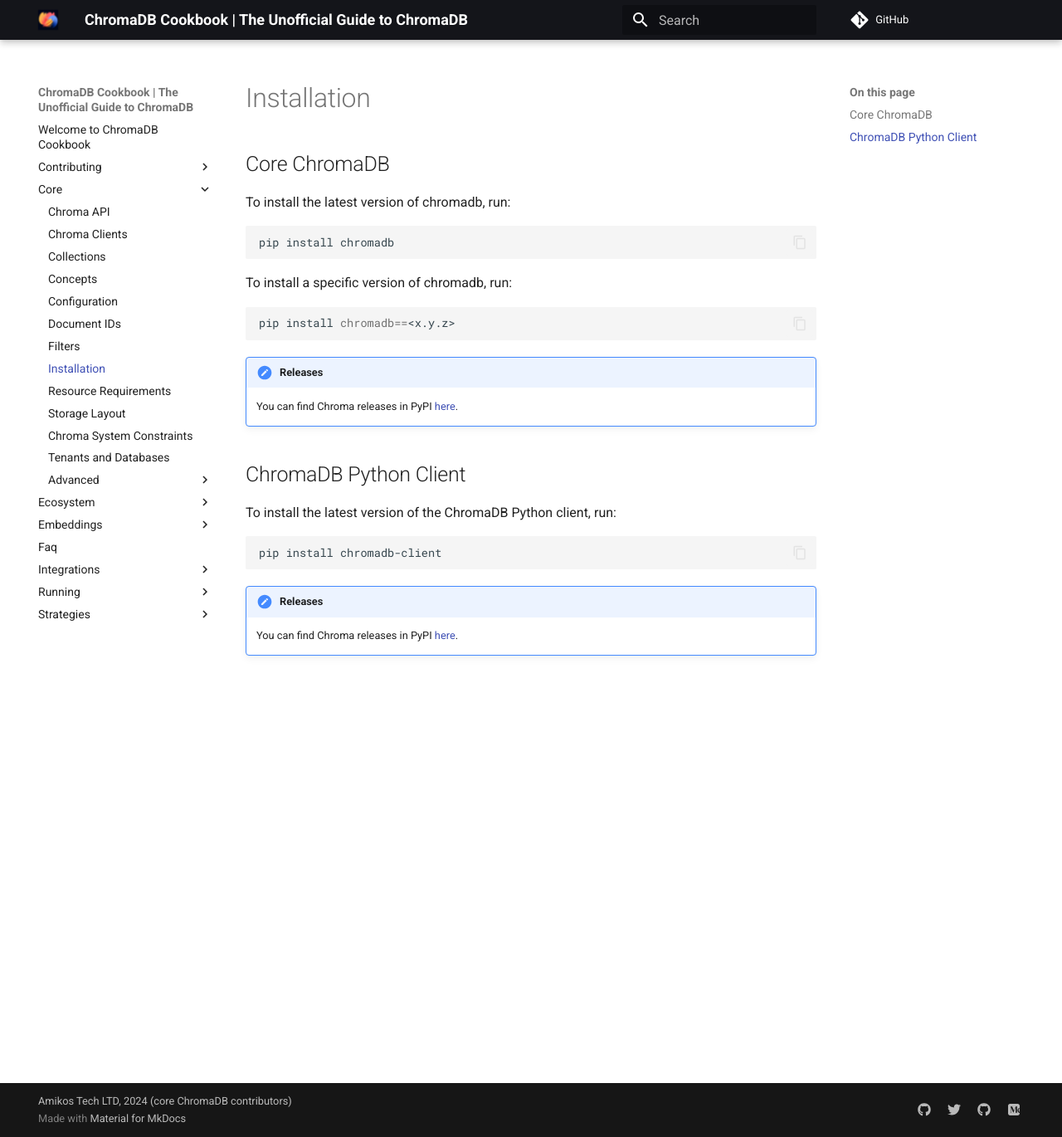
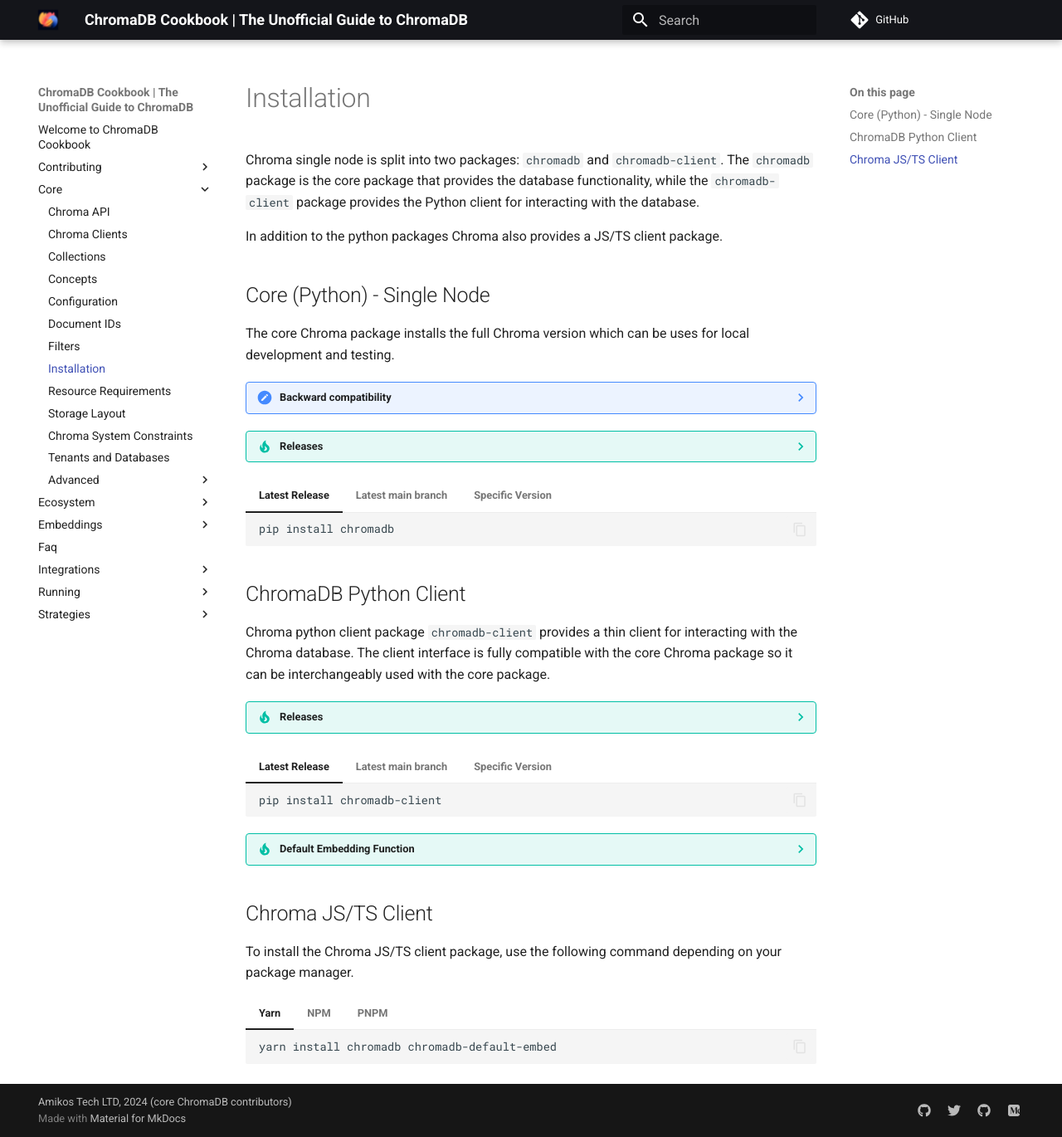
Before and after one commit to amikos-tech/chroma-cookbook, an MkDocs documentation site: the page built from docs/core/install.md, in a window 1280 px wide and 1370 px high. Shown: the whole window at 83% size. Built offline with MkDocs 1.6.1 and Material for MkDocs 9.7.7, drawn with Linux system fonts in a browser that asks for light colours; comment, search, counter and statistics services are not loaded.

Commit message:
feat: Updated installation guide.

````diff
--- a/docs/core/install.md
+++ b/docs/core/install.md
@@ -1,29 +1,121 @@
 # Installation
 
-## Core ChromaDB
-To install the latest version of chromadb, run:
+Chroma single node is split into two packages: `chromadb` and `chromadb-client`. The `chromadb` package is the core
+package that provides the database functionality, while the `chromadb-client` package provides the Python client for
+interacting with the database.
 
-```bash
-pip install chromadb
-```
+In addition to the python packages Chroma also provides a JS/TS client package.
 
-To install a specific version of chromadb, run:
+## Core (Python) - Single Node
 
-```bash
-pip install chromadb==<x.y.z>
-```
-!!! note "Releases"
+The core Chroma package installs the full Chroma version which can be uses for local development and testing.
 
-    You can find Chroma releases in PyPI [here](https://pypi.org/project/chromadb/#history).
+??? note "Backward compatibility"
+
+    While Chroma strives to be as compatible with older versions as possible, certain releases introduce breaking changes
+    and most importantly database migrations. All database migrations are irreversible and once upgraded to a new version
+    of Chroma, you cannot downgrade to an older version.
+
+??? tip "Releases"
+
+    You can find Chroma releases in PyPI [here](https://pypi.org/project/chromadb-client/#history).
+
+=== "Latest Release"
+
+    ```bash
+    pip install chromadb
+    ```
+
+=== "Latest main branch"
+
+    Directly from  Github:
+
+    ```bash
+    pip install git+https://github.com/chroma-core/chroma.git@main
+    ```
+
+    From test PyPI:
+
+    ```bash
+    pip install --index-url https://test.pypi.org/simple/ chromadb
+    ```
+
+=== "Specific Version"
+
+    Installing a specific version of Chroma is useful when you want to ensure that your code works with a specific
+    version of Chroma. To install a specific version of Chroma, run:
+
+    From PyPI:
+
+    ```bash
+    pip install chromadb==<x.y.z>
+    ```
+
+    Directly from  Github (replace `x.y.z` with the [tag](https://github.com/chroma-core/chroma/tags) of the version you want to install):
+
+    ```bash
+    pip install git+https://github.com/chroma-core/chroma.git@x.y.z
+    ```
+
 
 ## ChromaDB Python Client
 
-To install the latest version of the ChromaDB Python client, run:
+Chroma python client package `chromadb-client` provides a thin client for interacting with the Chroma database. The
+client interface is fully compatible with the core Chroma package so it can be interchangeably used with the core
+package.
 
-```bash
-pip install chromadb-client
-```
-
-!!! note "Releases"
+??? tip "Releases"
 
     You can find Chroma releases in PyPI [here](https://pypi.org/project/chromadb-client/#history).
+
+=== "Latest Release"
+
+    ```bash
+    pip install chromadb-client
+    ```
+
+=== "Latest main branch"
+
+    From test PyPI:
+
+    ```bash
+    pip install --index-url https://test.pypi.org/simple/ chromadb-client
+    ```
+
+=== "Specific Version"
+
+    Installing a specific version of Chroma is useful when you want to ensure that your code works with a specific
+    version of Chroma. To install a specific version of Chroma, run:
+
+    ```bash
+    pip install chromadb==<x.y.z>
+    ```
+
+??? tip "Default Embedding Function"
+
+    The thin client is light-weight in terms of dependencies and as such the Default Embedding Function is not supported.
+    It is possible to install `onnxruntime` dependency and use the `chromadb.utils.embedding_functions.ONNXMiniLM_L6_V2`
+    EF in place of `chromadb.utils.embedding_functions.DefaultEmbeddingFunction`. It is not recommended to run inference
+    (local EFs like the default EF) in resource constrained environments.
+
+## Chroma JS/TS Client
+
+To install the Chroma JS/TS client package, use the following command depending on your package manager.
+
+=== "Yarn"
+
+    ```bash
+    yarn install chromadb chromadb-default-embed
+    ```
+
+=== "NPM"
+
+    ```bash
+    npm install --save chromadb chromadb-default-embed
+    ```
+
+=== "PNPM"
+
+    ```bash
+    pnpm install chromadb chromadb-default-embed
+    ```
````
Also changed, not shown: docs/index.md (+1 -0 lines).
